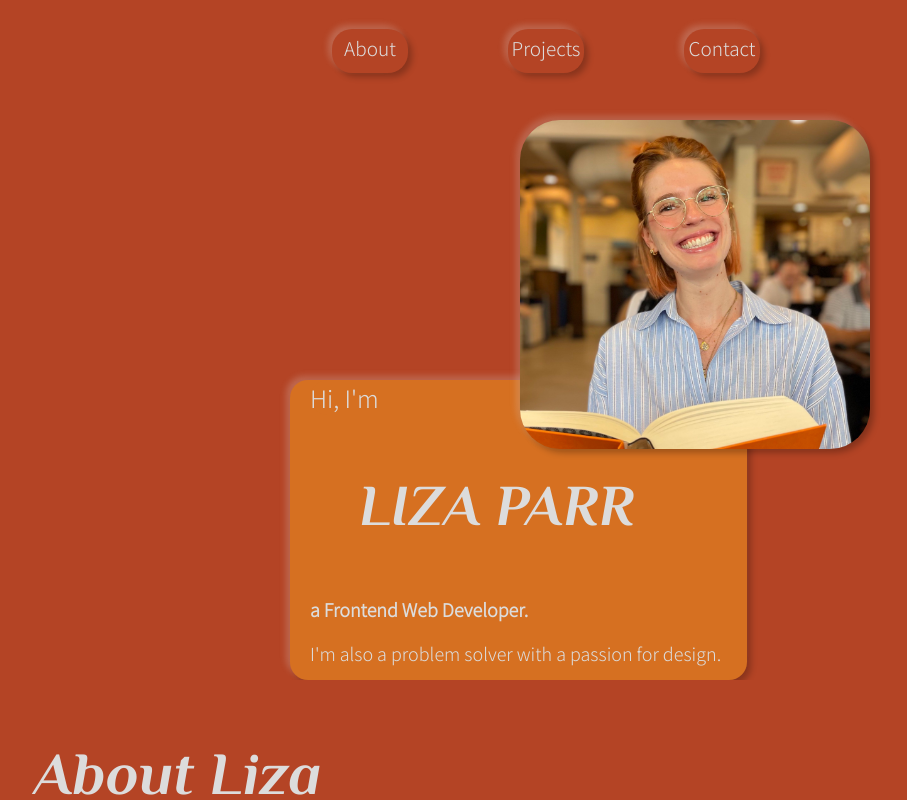
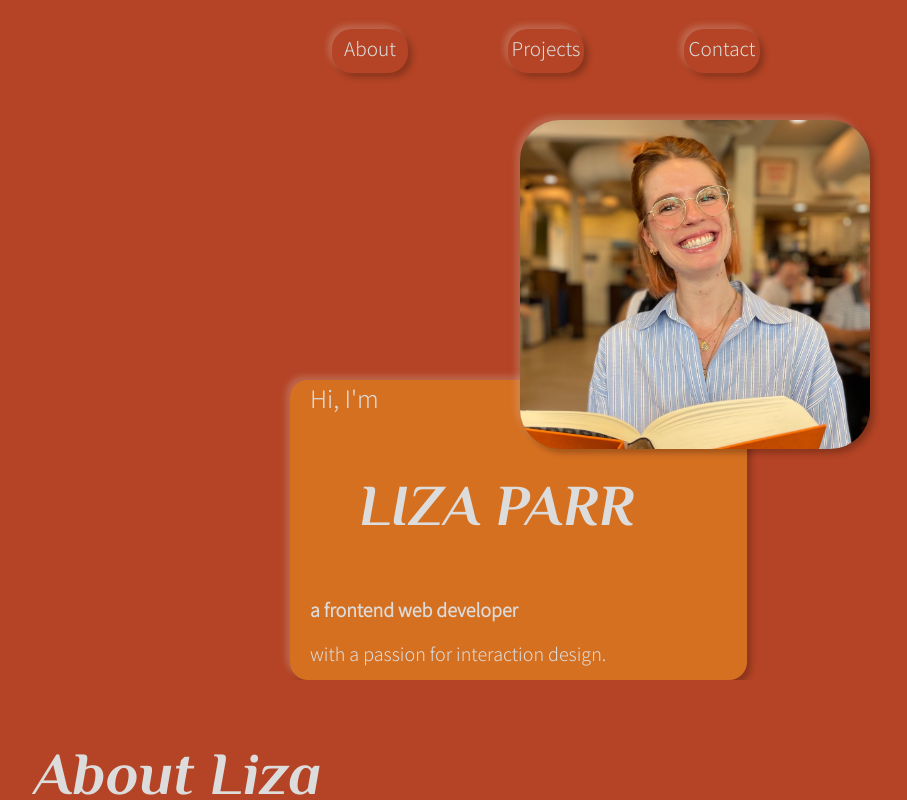
Before and after one commit to lparr30/portfolio, a React (Create React App) app: page / in a window 1280 px wide. Shown: the top 800 px of the page, without its empty margins (94-1001 px from the left). Built offline with nearby package versions, Linux system fonts and the light colour scheme.

Commit message:
changed homepage writing

```diff
--- a/src/components/Homepage.jsx
+++ b/src/components/Homepage.jsx
@@ -2,12 +2,12 @@ import profilePicture from '../assets/portfolio-picture.jpg'
 
 function Homepage() {return(
         <>
-            <img id='picture' src={profilePicture} alt="Image of Liza Parr" />
+            <img id='picture' src={profilePicture} alt="Liza Parr" />
             <div className='intro margin'>
                 <p className='font' id='first'>Hi, I'm</p>
                 <b><p id='second'>LIZA PARR</p></b>
-                <b><p className='font' id='third'>a Frontend Web Developer.</p></b>
-                <p className='font' id='fourth'>I'm also a problem solver with a passion for design.</p>
+                <b><p className='font' id='third'>a frontend web developer</p></b>
+                <p className='font' id='fourth'>with a passion for interaction design.</p>
             </div>
         </>
 )}
```
